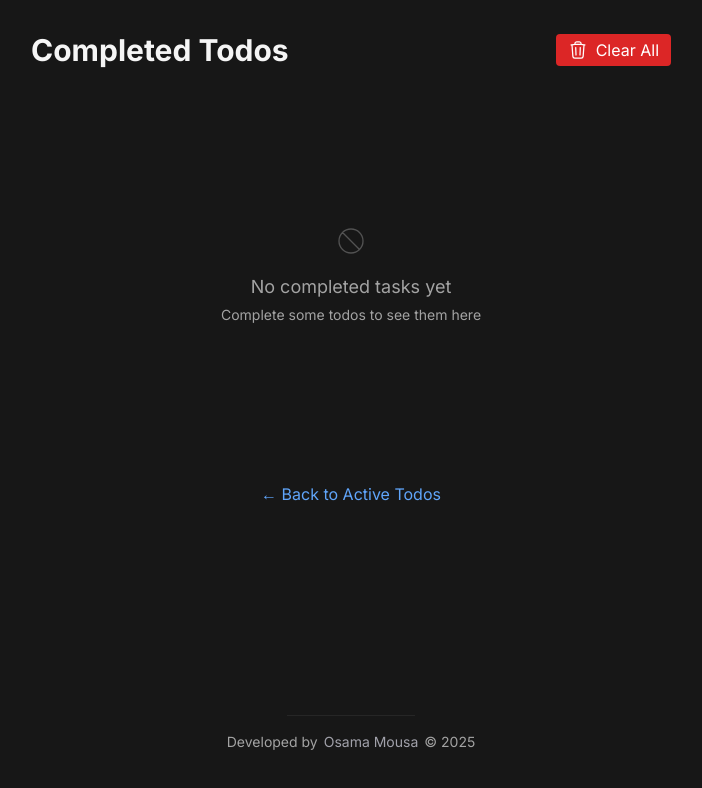
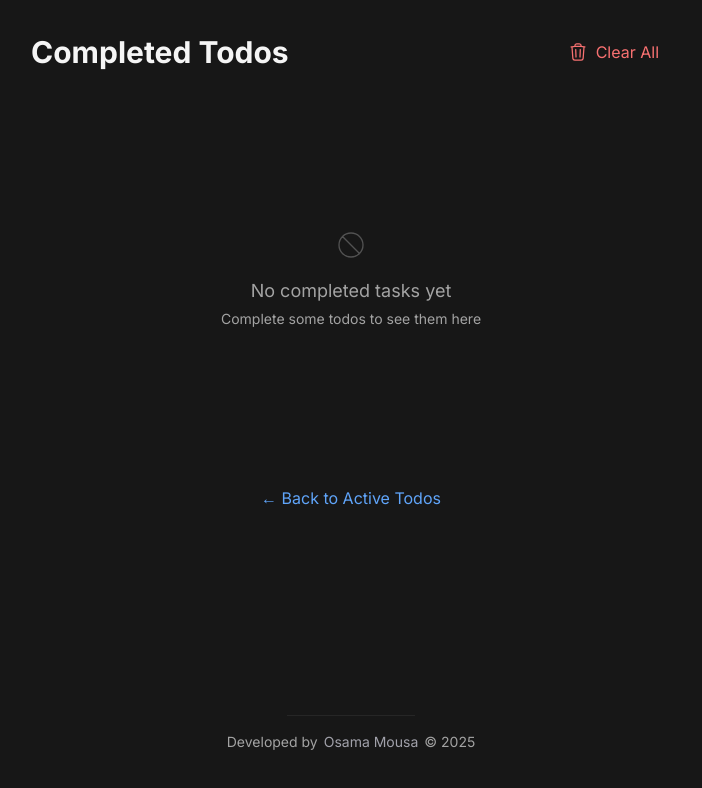
Before and after one commit to osama-mousa/todos, a Next.js app: page /completed in a window 1280 px wide. Shown: the top 788 px of the page, without its empty margins (289-991 px from the left). Built offline with nearby package versions, Linux system fonts and the light colour scheme.

Commit message:
update clear all btn

```diff
--- a/src/app/completed/page.jsx
+++ b/src/app/completed/page.jsx
@@ -39,7 +39,7 @@ export default function CompletedPage() {
         <h1 className="text-3xl font-bold">Completed Todos</h1>
         <button
           onClick={clearAllCompleted}
-          className="bg-red-600 hover:bg-red-500 text-white px-3 py-1 rounded flex items-center gap-2"
+          className="bg-transparent text-red-400 px-3 py-2 rounded flex items-center gap-2 hover:bg-neutral-800"
           disabled={completedTodos.length === 0}
         >
           <TrashIcon className="w-5 h-5" />
```
